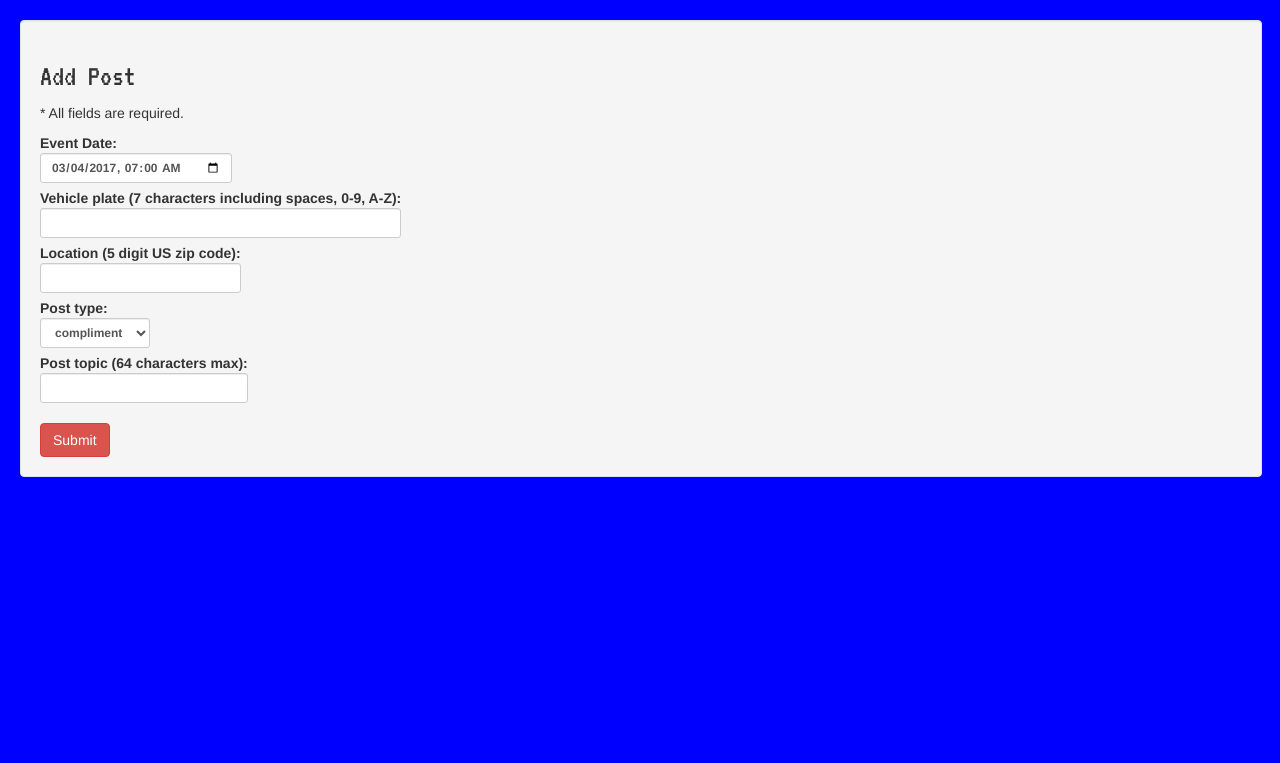
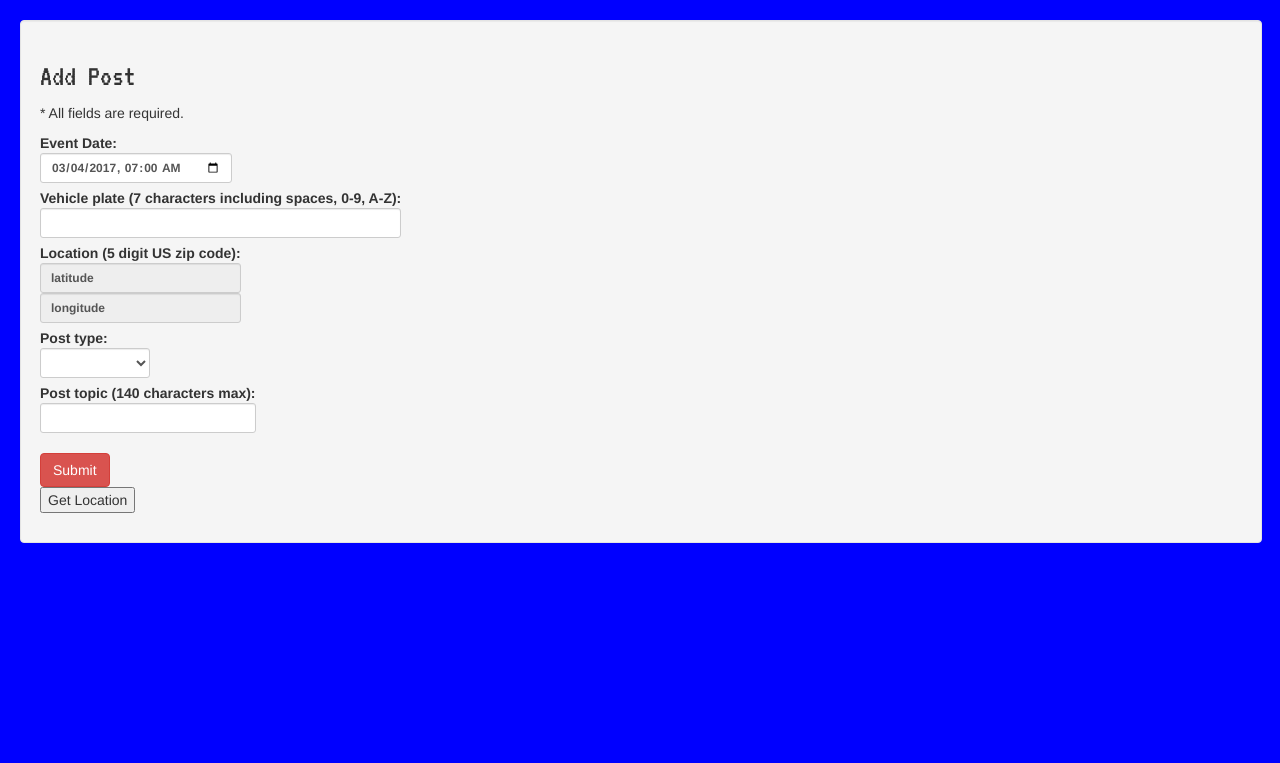
Before and after one commit to lindseylonne/paverave, a Flask app: page /posts/add in a window 1280 px wide. Shown: the part 52-815 px from the top of the page. Run offline with Flask 2, Linux system fonts and the light colour scheme; the visitor is signed in with stand-in values (Sample User, id 1); some libraries are stand-ins or nearby versions; some web fonts are replaced.

Commit message:
Latitude and longitude working on post add form. Removed location from model, and all pages until reverse geocode can be implemented.

```diff
--- a/server.py
+++ b/server.py
@@ -5,6 +5,7 @@ from jinja2 import StrictUndefined
 from flask import Flask, render_template, request, flash, redirect, session, jsonify
 from flask_debugtoolbar import DebugToolbarExtension
 from model import connect_to_db, db, User, Post, Vehicle, Comment
+from pygeocoder import Geocoder
 import json
 # from sqlalchemy.sql import and_
 # from sqlalchemy import Date, cast
@@ -323,7 +324,7 @@ def post_detail_comments(post_id):
 
     # convert to dictionary format
     post_comments = [comment.__dict__ for comment in post_comments]
-    # print post_comments
+    print post_comments
     # convert to json format
     post_comments = json.dumps(post_comments)
     # print post_comments
@@ -391,31 +392,55 @@ def post_add():
         # raise Exception("No user logged in.")
 
     # Get form variables
-    event_date = request.form["event_date"]
-    ptype = request.form["ptype"]
-    topic = request.form["topic"]
-    location = request.form["location"]
-    vehicle_plate = request.form["vehicle_plate"]
+    event_date = request.form.get("event_date")
+    ptype = request.form.get("ptype")
+    topic = request.form.get("topic")
+    latitude = request.form.get("latitude")
+    longitude = request.form.get("longitude")
+    vehicle_plate = request.form.get("vehicle_plate")
+
+    # event_date = request.form["event_date"]
+    # ptype = request.form["ptype"]
+    # topic = request.form["topic"]
+    # latitude = request.form["latitude"]
+    # longitude = request.form["longitude"]
+    # vehicle_plate = request.form["vehicle_plate"]
+
     vehicle_plate = vehicle_plate.upper()
+
+    # if not (latitude and longitude):
+    #     street = request.form["street"]
+    #     city = request.form["city"]
+    #     state = request.form["state"]
+    #     zipcode = request.form["zipcode"]
+    #     address = street + ", " + city + ", " + state + " " + zipcode
+
+    # print address
+    # location = Geocoder.geocode(address)
+    # print location
+    # print location.latitude
+    # print location.longitude
+    # print location[0]
+    # print location[1]
+
     # vtype = request.form["vtype"]
     # make = request.form["make"]
     # model = request.form["model"]
     # color = request.form["color"]
 
     # TODO: iterate through form variables to eliminate blanks
+    # TODO: iterate through form variables to verify data formats
 
-    # TODO: iterate through form variables to verify data formats
-    # TODO: check if vehicle exists in DB, present user with choice, allow modification
     vehicle_check = Vehicle.query.filter_by(vehicle_plate=vehicle_plate).first()
 
     # vehicle must exist in db before post can be added
-    # vehicle = Vehicle(vehicle_plate=vehicle_plate, vtype=vtype, make=make, model=model, color=color)
     if not (vehicle_check):
         vehicle = Vehicle(vehicle_plate=vehicle_plate, user_id_adder=user_id)
+        # vehicle = Vehicle(vehicle_plate=vehicle_plate, vtype=vtype, make=make, model=model, color=color)
         db.session.add(vehicle)
         db.session.commit()
 
-    post = Post(event_date=event_date, ptype=ptype, topic=topic, vehicle_plate=vehicle_plate, location=location, user_id=user_id)
+    post = Post(event_date=event_date, ptype=ptype, topic=topic, vehicle_plate=vehicle_plate, latitude=latitude, longitude=longitude, user_id=user_id)
     db.session.add(post)
     db.session.commit()
     flash("Post added.")
--- a/templates/post_add.html
+++ b/templates/post_add.html
@@ -2,9 +2,6 @@
 {% block content %}
 
 <div class="well spaced" style="width:97%;">
-<!--                       <p>Click the button to get your coordinates.</p>
-                  <button onclick="getLocation()">Try It</button>
-                  <p id="get-location"></p> -->
       {% if "user_id" in session %}
           <h2>Add Post</h2>
           <p id="formInstructions">* All fields are required.</p>
@@ -17,22 +14,28 @@
                   </label><br>
                   <!-- TODO: add search for existing vehicle plates -->
                   <label>Vehicle plate (7 characters including spaces, 0-9, A-Z):
-                    <input type="text" name="vehicle_plate" maxlength="7" minlength="7" required='true'
+                    <input type="text" name="vehicle_plate" id="vehicle_plate" maxlength="7" minlength="7" required='true'
                              class="form-control input-sm" pattern="[a-zA-Z0-9\s]+" style="text-transform: uppercase;">
                   </label><br>
                   <!-- TODO: add google location services and address search -->
+                  <!-- TODO: validate form that either location or address exist in full -->
                   <label>Location (5 digit US zip code):
-                    <input type="text" name="location" maxlength="10" minlength="5" pattern="[0-9]{5}" required='true' class="form-control input-sm">
+<!--                     <input type="text" name="location" maxlength="10" minlength="5" pattern="[0-9]{5}" required='true' class="form-control input-sm"> -->
+                    <input type="text" name="latitude" id="latitude" value="latitude" class="form-control input-sm" disabled>
+                    <input type="text" name="longitude" id="longitude" value="longitude" class="form-control input-sm" disabled>
                   </label><br>
                   <label>Post type:
-                    <select  name="ptype" required='true' class="form-control input-sm">
+                    <select  name="ptype" id="ptype" required='true' class="form-control input-sm">
+                      <option value=""></option>
+                      <option value="alert">alert</option>
                       <option value="compliment">compliment</option>
                       <option value="comment">comment</option>
                       <option value="criticism">criticism</option>
                     </select>
                   </label><br>
-                  <label>Post topic (64 characters max):
-                    <input type="text" name="topic" maxlength='64' required='true'
+                  <!-- TODO: add charater count -->
+                  <label>Post topic (140 characters max):
+                    <input type="text" id="topic" name="topic" maxlength='140' required='true'
                              class="form-control input-sm">
                   </label><br>
 <!--
@@ -62,6 +65,8 @@
               <input type="submit" value="Submit"
                      class="btn btn-danger">
           </form>
+          <p><button id="get-location" onclick="getLocation()">Get Location</button></p>
+          <p id="loc-error"></p>
       {% endif %}
 
     </div>
@@ -71,35 +76,47 @@ $(document).ready(function(){
   var now=new Date();
   $('#event_date').val(new Date(now.getTime()-now.getTimezoneOffset()*60000).toISOString().substring(0,16));
 });
-</script>
-<script>
-    var x = document.getElementById("get-location");
+
+// $('#get-location').on('click', function(event){
+    // event.preventDefault();
+
+
+    var e = document.getElementById("loc-error");
+    // var latitude = document.getElementById("latitude");
+    // var longitude = document.getElementById("longitude");
     function getLocation() {
+      event.preventDefault();
         if (navigator.geolocation) {
             navigator.geolocation.getCurrentPosition(showPosition);
         } else {
-            x.innerHTML = "Geolocation is not supported by this browser.";
+            e.innerHTML = "Geolocation is not supported by this browser. Your post will not be added to the map.";
         }
     }
     function showPosition(position) {
-        x.innerHTML = "Latitude: " + position.coords.latitude +
-        "<br>Longitude: " + position.coords.longitude;
+        // latitude.innerHTML = "Latitude: " + position.coords.latitude;
+        // longitude.innerHTML = "Longitude: " + position.coords.longitude;
+        var latitude = position.coords.latitude;
+        var longitude = position.coords.longitude;
+        $("#latitude").val(latitude);
+        $("#longitude").val(longitude);
     }
     function showError(error) {
         switch(error.code) {
             case error.PERMISSION_DENIED:
-                x.innerHTML = "User denied the request for Geolocation."
+                e.innerHTML = "User denied the request for Geolocation. Your post will not be added to the map."
                 break;
             case error.POSITION_UNAVAILABLE:
-                x.innerHTML = "Location information is unavailable."
+                e.innerHTML = "Location information is unavailable. Your post will not be added to the map."
                 break;
             case error.TIMEOUT:
-                x.innerHTML = "The request to get user location timed out."
+                e.innerHTML = "The request to get user location timed out. Your post will not be added to the map."
                 break;
             case error.UNKNOWN_ERROR:
-                x.innerHTML = "An unknown error occurred."
+                e.innerHTML = "An unknown error occurred. Your post will not be added to the map."
                 break;
+        }
     }
-}
+  // });
+
 </script>
 {% endblock %}
--- a/templates/post_comments.html
+++ b/templates/post_comments.html
@@ -31,7 +31,8 @@
           <p>Post Type: {{ user_post.ptype }}</p>
           <p>Post Topic: {{ user_post.topic }}</p>
           <p>Vehicle Plate: {{ user_post.vehicle_plate }}</p>
-          <p>Event Location: {{ user_post.location }}</p>
+          <!-- TODO: add reverse geocode of lat and long from db to display address -->
+ {#<!--            <p>Event Location: {{ user_post.location }}</p> --> #}
           {% if 'user_id' in session %}
             {% if user_post.user_id == session['user_id'] %}
             <!-- <button type="button">Edit Post</button> -->
--- a/templates/post_edit.html
+++ b/templates/post_edit.html
@@ -12,11 +12,11 @@
                              class="form-control input-sm"
                              value="{{ user_post.event_date }}">
                   </label><br>
-                  <label>Location:
+{#<!--                   <label>Location:
                     <input type="text" name="location"
                              class="form-control input-sm"
                              value="{{ user_post.location }}">
-                  </label><br>
+                  </label><br> -->#}
                   <label>* Post type:
                     <select  name="ptype" id="ptype" required='true' class="form-control input-sm">
                       <option value="compliment">compliment</option>
--- a/templates/post_list.html
+++ b/templates/post_list.html
@@ -17,7 +17,7 @@
                             <th>Posted By</th>
                             <th>Vehicle Plate</th>
                             <th>Post Type</th>
-                            <th>Event Location</th>
+                            <!-- <th>Event Location</th> -->
                             <th>Post Topic</th>
                         </tr>
                     </thead>
@@ -28,7 +28,7 @@
                             <!-- TODO: make one link go to post detail where comments are lisited. -->
                             <td><a href="/posts/vehicle/{{ post.vehicle_plate }}">{{ post.vehicle_plate }}</a></td>
                             <td>{{ post.ptype }}</td>
-                            <td>{{ post.location }}</td>
+                            {# <!-- <td>{{ post.location }}</td> --> #}
                             <td><a href="/posts/detail/comments/{{ post.post_id }}">{{ post.topic }}</a></td>
                         </tr>
                 {% endfor %}
--- a/templates/post_vehicle.html
+++ b/templates/post_vehicle.html
@@ -20,7 +20,7 @@
                             <td>Posted By</td>
                             <td>Vehicle Plate</td>
                             <td>Post Type</td>
-                            <td>Event Location</td>
+                            <!-- <td>Event Location</td> -->
                             <td>Post Topic</td>
                         </tr>
                     </thead>
@@ -31,7 +31,7 @@
                             <!-- TODO: make plate a link to all posts for that plate -->
                             <td><a href="/posts/vehicle/{{ post.vehicle_plate }}">{{ post.vehicle_plate }}</a></td>
                             <td>{{ post.ptype }}</td>
-                            <td>{{ post.location }}</td>
+                            {#<!-- <td>{{ post.location }}</td> -->#}
                             <td><a href="/posts/detail/{{ post.post_id }}">{{ post.topic }}</a></td>
                         </tr>
                 {% endfor %}
```
Also changed, not shown: model.py (+9 -9 lines).
